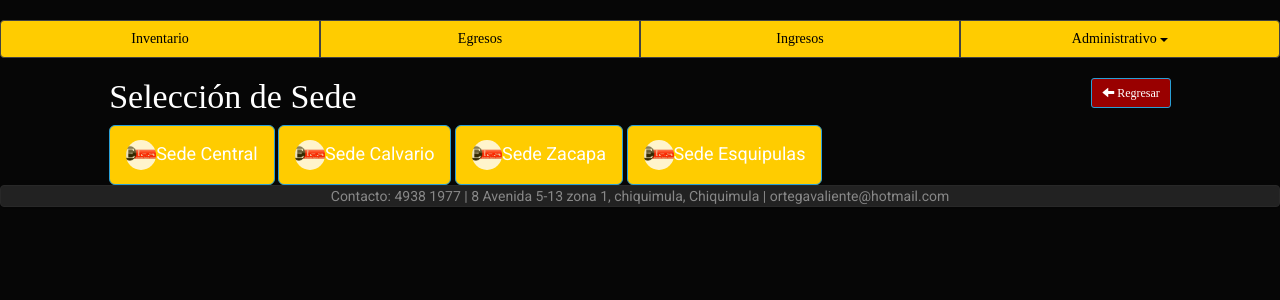
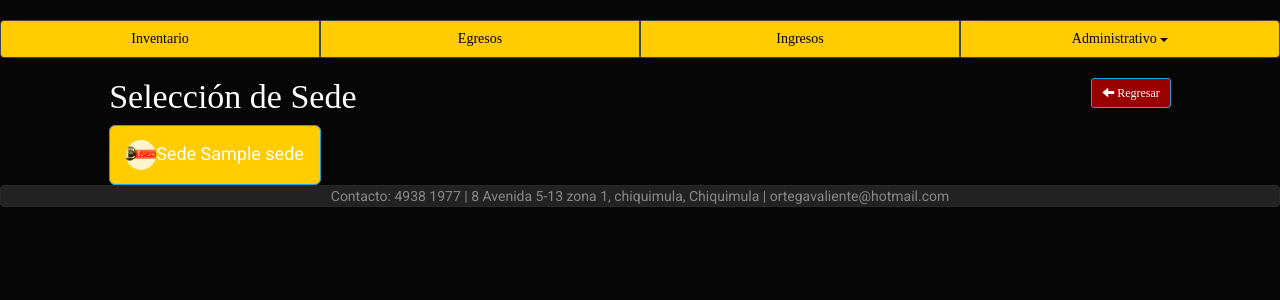
Before and after one commit to PolarCommunity/SimpleInventoryControl, a Django app: page /articulo/sede/lista/seleccion/ in a window 1280 px wide. Shown: the part 52-352 px from the top of the page. Run offline with Django 3.2, Linux system fonts and the light colour scheme; a user stored in the database is signed in; tables that the repository leaves empty hold one stand-in row (values such as "Sample post"); some libraries are stand-ins or nearby versions.

Commit message:
arreglos del inventario

```diff
--- a/SimpleInventoryControl/settings.py
+++ b/SimpleInventoryControl/settings.py
@@ -117,7 +117,7 @@ TIME_ZONE = 'America/Guatemala'
 
 USE_I18N = True
 
-USE_L10N = True
+USE_L10N = False
 
 USE_TZ = True
 
--- a/general/views.py
+++ b/general/views.py
@@ -195,8 +195,8 @@ def actualizar_articulo(request, pk):
 @login_required
 def lista_sede_articulo_super(request, pk):
     if request.user.is_superuser:
-        lista = Sede_Articulo.objects.filter(sede=pk)
-        return render(request, 'general/lista_sede_articulo.html', {'lista':lista})
+        lista = ArticuloSede.objects.filter(sede=pk)
+        return render(request, 'general/articulo/lista_sede_articulo.html', {'object_list':lista})
     else:
         return render(request, 'no_permitido.html')
 
--- a/templates/general/articulo/lista_sede_articulo.html
+++ b/templates/general/articulo/lista_sede_articulo.html
@@ -28,7 +28,9 @@
       <th>Cantidad</th>
       <th>Precio</th>
       <th>Ver</th>
+      {% if request.user.is_superuser%}
       <th>Modificar</th>
+      {% endif %}
     </tr>
   </thead>
   <tbody>
@@ -40,7 +42,9 @@
       <td>{{i.cantidad}}</td>
       <td>Q. {{i.articulo.precio|intcomma}}</td>
       <td><a  href="{% url 'detalle_articulo' i.pk%}"><span class="glyphicon glyphicon-eye-open" aria-hidden="true"></span></a></td>
+      {% if request.user.is_superuser%}
       <td><a  href="{% url 'actualizar_articulo' i.pk%}"><span class="glyphicon glyphicon-pencil" aria-hidden="true"></span></a></td>
+      {% endif %}
     </tr>
     {% endfor %}
   </tbody>
--- a/templates/general/articulo/seleccion_sede_lista_articulo.html
+++ b/templates/general/articulo/seleccion_sede_lista_articulo.html
@@ -14,10 +14,8 @@
   </div>
 </div>
 
-
-<a href="#" id="buttons" class="btn btn-primary btn-lg" style="background-color: #ffcc00"><img src="{%static  'img/logo_elca.jpg'%}">Sede Central</a>
-<a href="#" id="buttons" class="btn btn-primary btn-lg" style="background-color: #ffcc00"><img src="{%static  'img/logo_elca.jpg'%}">Sede Calvario</a>
-<a href="#" id="buttons" class="btn btn-primary btn-lg" style="background-color:  #ffcc00"><img src="{%static  'img/logo_elca.jpg'%}">Sede Zacapa</a>
-<a href="#" id="buttons" class="btn btn-primary btn-lg" style="background-color:  #ffcc00"><img src="{%static  'img/logo_elca.jpg'%}">Sede Esquipulas</a>
+{% for i in sede%}
+<a href="{% url 'lista_sede_articulo_super' i.pk%}" id="buttons" class="btn btn-primary btn-lg" style="background-color: #ffcc00"><img src="{%static  'img/logo_elca.jpg'%}">Sede {{i.nombre}}</a>
+{% endfor %}
 
  {%endblock%}
--- a/templates/no_permitido.html
+++ b/templates/no_permitido.html
@@ -1,4 +1,5 @@
-
+{% extends 'base.html'%}
+{% block container %}
 <!DOCTYPE html>
 <html>
 
@@ -14,3 +15,4 @@
 </div>
 
 </html>
+{% endblock %}
```
